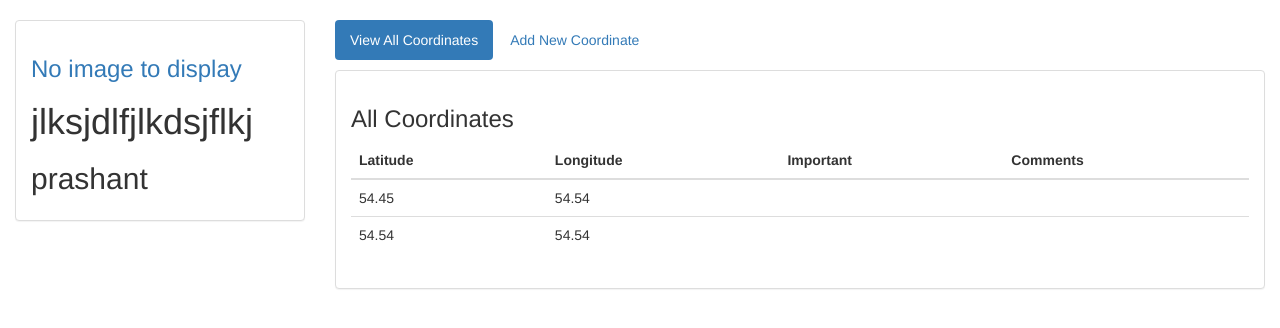
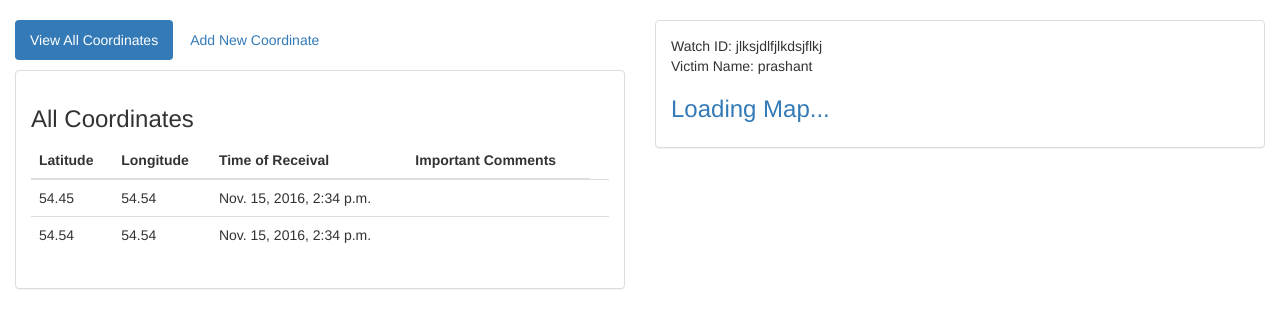
Before and after one commit to prashantkumar42/Panic_Watch, a Django app: page /case/2/ in a window 1280 px wide. Shown: the part 52-380 px from the top of the page. Run offline with Django 3.2, Linux system fonts and the light colour scheme; a user stored in the database is signed in; data comes from the database, SQL or seed files in the repository; both versions use the stored data as it was after the commit; some libraries are stand-ins or nearby versions.

Commit message:
date time added for cases

```diff
--- a/case/models.py
+++ b/case/models.py
@@ -18,6 +18,7 @@ class Coordinate(models.Model):  # to store coordinates corresponding to a case
     case = models.ForeignKey(Case, on_delete=models.CASCADE)  # case will be a Foreign key for Coordinates
     latitude = models.CharField(max_length=250)
     longitude = models.CharField(max_length=250)
+    date_created = models.DateTimeField(default=datetime.datetime.now)
     is_favorite = models.BooleanField(default=False)
 
     def __str__(self):
--- a/case/templates/case/detail.html
+++ b/case/templates/case/detail.html
@@ -6,28 +6,8 @@
 <div class="container-fluid coordinates-container">
 
     <div class="row">
-
         <!-- Left side => Case Info -->
-        <div class="col-sm-4 col-md-3">
-            <div class="panel panel-default">
-                <div class="panel-body">
-                    <a href="{% url 'case:detail' case.id %}">
-                    {#          TODO - insert map here, insted of image          #}
-{#                        {% if case.case_logo %}#}
-{#                            <img src="{{ case.case_logo.url }}" class="img-responsive">#}
-{#                        {% else %}#}
-                            <h3>No image to display</h3>
-{#                        {% endif %}#}
-                    </a>
-                    <h1>{{ case.watch_id }}</h1>
-                    <h2>{{ case.victim_name }}</h2>
-                </div>
-            </div>
-        </div>
-
-        <!-- Right side => all coordinates Info -->
-        <div class="col-sm-8 col-md-9">
-
+        <div class="col-md-6">
             <ul class="nav nav-pills" style="margin-bottom: 10px;">
                 <li role="presentation" class="active"><a href="{% url 'case:detail' case.id %}">View All Coordinates</a></li>
                 <li role="presentation"><a href="{% url 'case:create_coordinate' case.id %}">Add New Coordinate</a></li>
@@ -35,9 +15,7 @@
 
             <div class="panel panel-default">
                 <div class="panel-body">
-
                     <h3>All Coordinates</h3>
-
                     {% if error_message %}
                         <p><strong>{{ error_message }}</strong></p>
                     {% endif %}
@@ -47,8 +25,8 @@
                         <tr>
                             <th>Latitude</th>
                             <th>Longitude</th>
-                            <th>Important</th>
-                            <th>Comments</th>
+                            <th>Time of Receival</th>
+                            <th>Important Comments</th>
                         </tr>
                         </thead>
                         <tbody>
@@ -56,6 +34,7 @@
                             <tr>
                                 <td>{{ coordinate.latitude }}</td>
                                 <td>{{ coordinate.longitude }}</td>
+                                <td>{{ coordinate.date_created }}</td>
                                 <td>
                                     {#                  TODO                  <a href="{% url 'case:favorite' coordinate.id %}" class="btn-favorite"><span class="glyphicon glyphicon-star {% if coordinate.is_favorite %}active{% endif %}"></span></a>#}
                                 </td>
@@ -79,6 +58,24 @@
 
         </div>
 
+        <!-- Right side => all coordinates Info -->
+        <div class="col-md-6">
+            <div class="panel panel-default">
+                <div class="panel-body">
+                    Watch ID: {{ case.watch_id }} <br>
+                    Victim Name: {{ case.victim_name }}
+                    <a href="{% url 'case:detail' case.id %}">
+                        {#          TODO - insert map here, insted of image          #}
+                        {#                        {% if case.case_logo %}#}
+                        {#                            <img src="{{ case.case_logo.url }}" class="img-responsive">#}
+                        {#                        {% else %}#}
+                        <h3>Loading Map...</h3>
+                        {#                        {% endif %}#}
+                    </a>
+                </div>
+            </div>
+        </div>
+
     </div>
 
 </div>
```
Also changed, not shown: case/migrations/0003_coordinate_date_created.py (added), db.sqlite3, 2 other files. Lines whose indentation alone changed are shown as unchanged.
